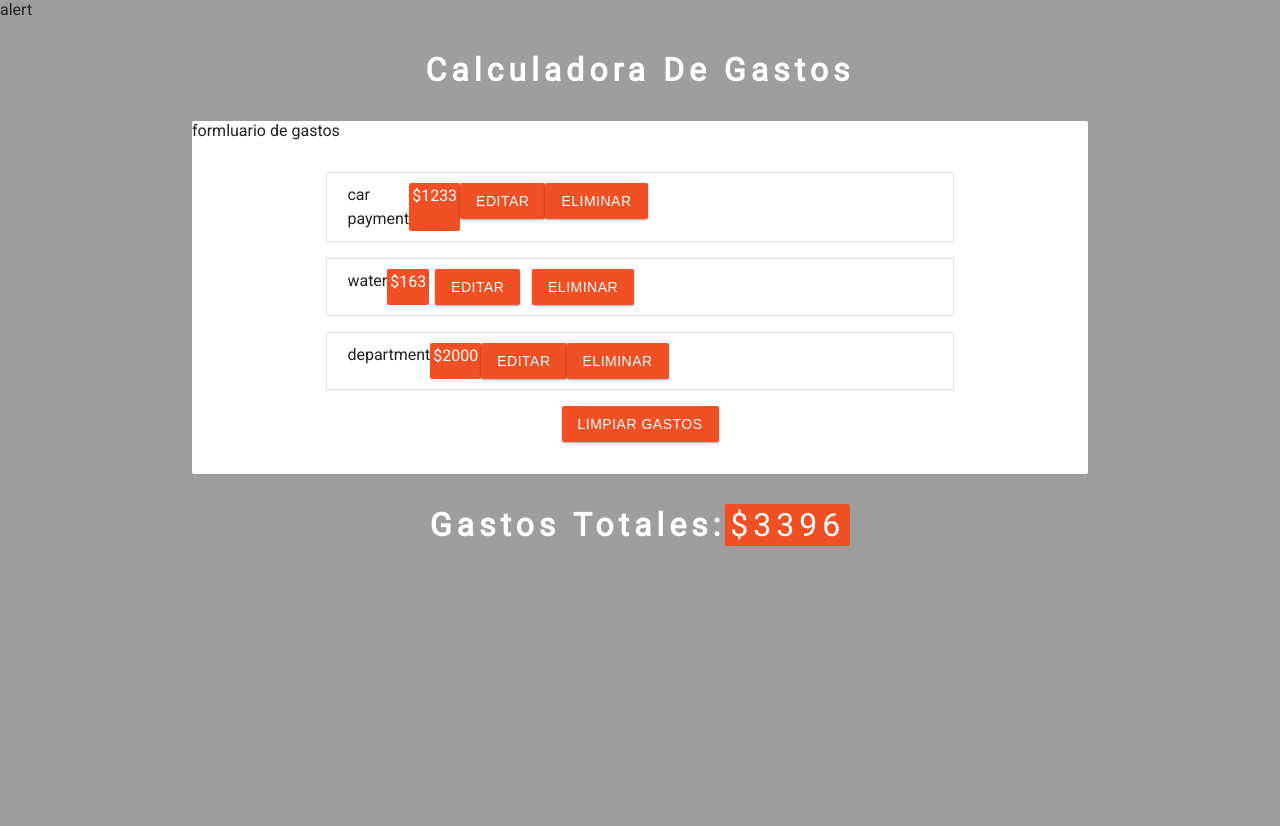
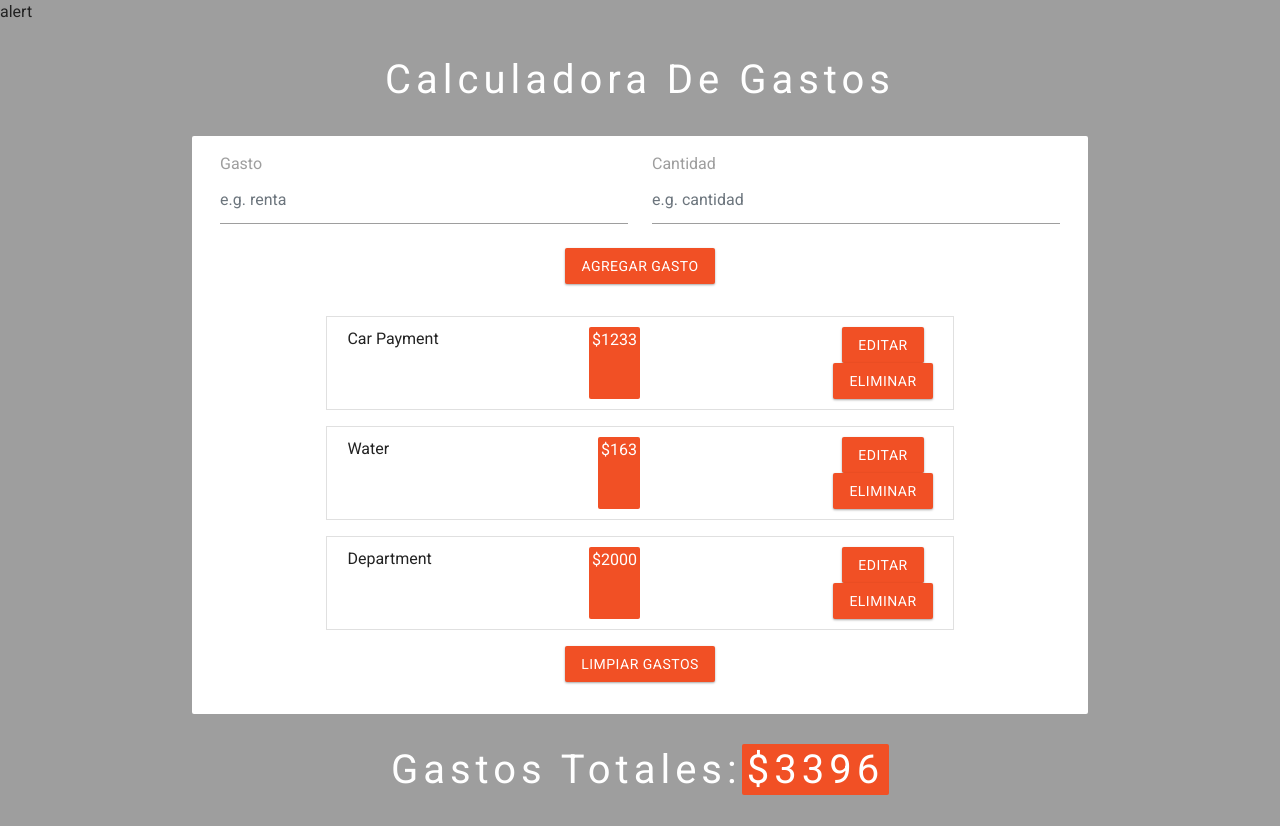
Before and after one commit to ginebras/budget-calculator-hooks, a React (Create React App) app: page / in a window 1280 px wide. Before the commit the page ends 800 px from the top, so only its background shows below. Built offline with nearby package versions, Linux system fonts and the light colour scheme.

Commit message:
5 files modified

```diff
--- a/package.json
+++ b/package.json
@@ -3,6 +3,8 @@
   "version": "0.0.0",
   "private": true,
   "dependencies": {
+    "@popperjs/core": "^2.10.2",
+    "bootstrap": "^5.1.3",
     "null": "2.0.0",
     "react": "17.0.2",
     "react-dom": "17.0.2",
--- a/src/App.js
+++ b/src/App.js
@@ -16,12 +16,36 @@ const initialExpenses = [
 function App() {
   const [expenses, setExpenses] = useState(initialExpenses);
 
+  const [charge, setCharge] = useState('');
+  const [amount, setAmount] = useState('');
+
+  const handleCharge = (e) => {
+    setCharge(e.target.value);
+    console.log('charge=' + e.target.value);
+  };
+
+  const handleAmount = (e) => {
+    setAmount(e.targe.value);
+    console.log(e);
+  };
+
+  const handleSubmit = (e) => {
+    e.preventDefault();
+    console.log('Submit ejecutado');
+  };
+
   return (
     <div>
       <Alert />
       <h1>Calculadora de gastos</h1>
       <main className="App">
-        <ExpenseForm />
+        <ExpenseForm
+          charge={charge}
+          amount={amount}
+          handleCharge={handleCharge}
+          handleAmount={handleAmount}
+          handleSubmit={handleSubmit}
+        />
         <ExpenseList expenses={expenses} />
       </main>
       <h1>
--- a/src/components/ExpenseForm.js
+++ b/src/components/ExpenseForm.js
@@ -1,7 +1,45 @@
 import React from 'react';
 
-const ExpenseForm = () => {
-  return <div>formluario de gastos</div>;
+const ExpenseForm = ({
+  charge,
+  amount,
+  handleCharge,
+  handleSubmit,
+  handleAmount,
+}) => {
+  return (
+    <form onSubmit={handleSubmit}>
+      <div className="form-center">
+        <div className="form-group">
+          <label htmlFor="charge">Gasto</label>
+          <input
+            type="text"
+            placeholder="e.g. renta"
+            name="charge"
+            className="form-control"
+            id="charge"
+            value={charge}
+            onChange={handleCharge}
+          />
+        </div>
+        <div className="form-group">
+          <label htmlFor="amount">Cantidad</label>
+          <input
+            type="text"
+            placeholder="e.g. cantidad"
+            name="amount"
+            className="form-control"
+            id="amount"
+            value={amount}
+            onChange={handleAmount}
+          />
+        </div>
+      </div>
+      <button className="btn btn-primary" type="submit">
+        Agregar gasto
+      </button>
+    </form>
+  );
 };
 
 export default ExpenseForm;
--- a/src/components/ExpenseItems.js
+++ b/src/components/ExpenseItems.js
@@ -6,8 +6,10 @@ const ExpenseItems = ({ expense }) => {
   return (
     <li className="item">
       <div className="info">
-        <span className="charge">{charge}</span>
+        <span className="expense">{charge}</span>
         <span className="amount">${amount}</span>
+      </div>
+      <div>
         <button className="btn btn-success">EDITAR</button>
         <button className="btn btn-danger">ELIMINAR</button>
       </div>
```
Also changed, not shown: src/index.js (+8 -4 lines).
